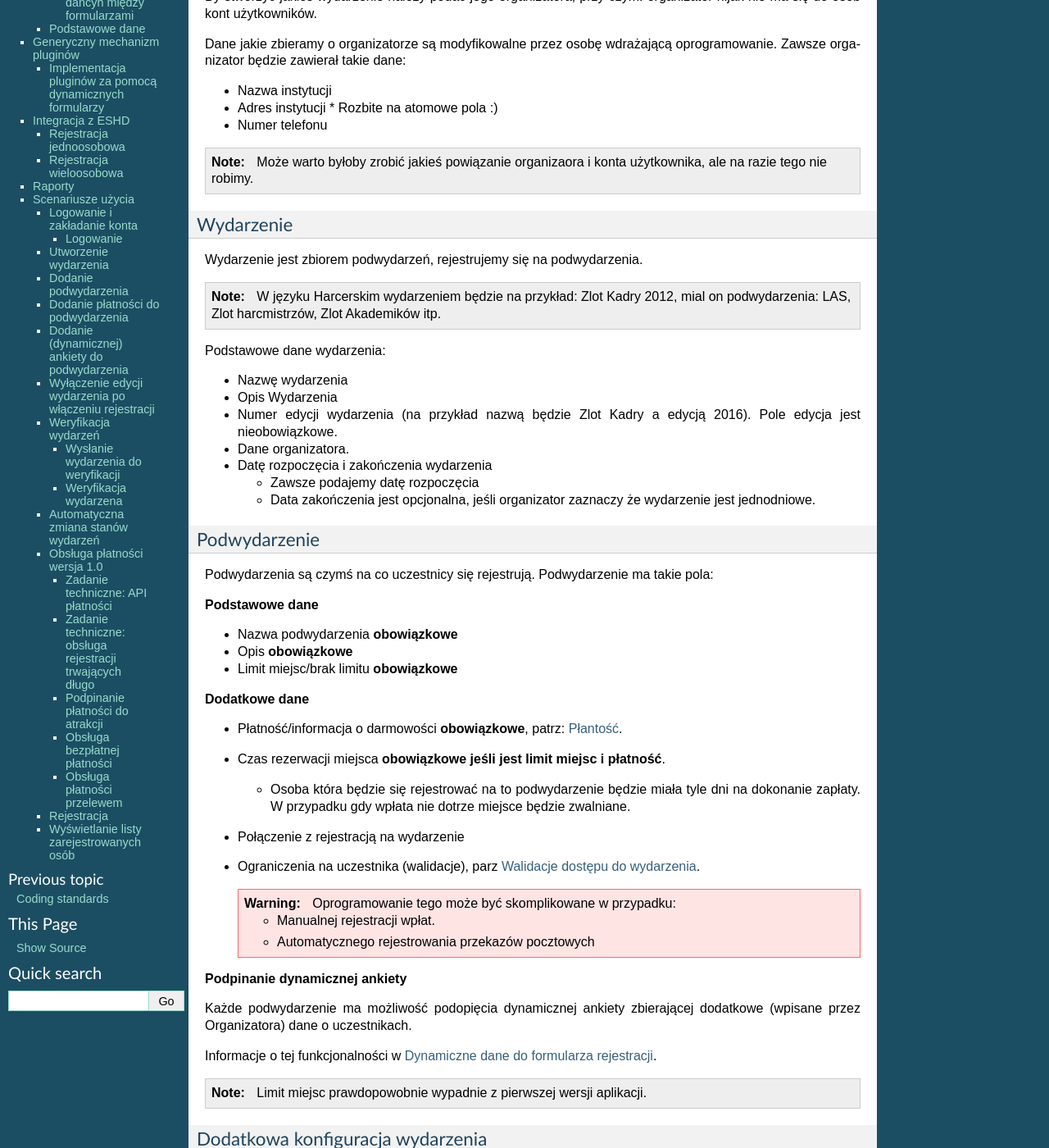
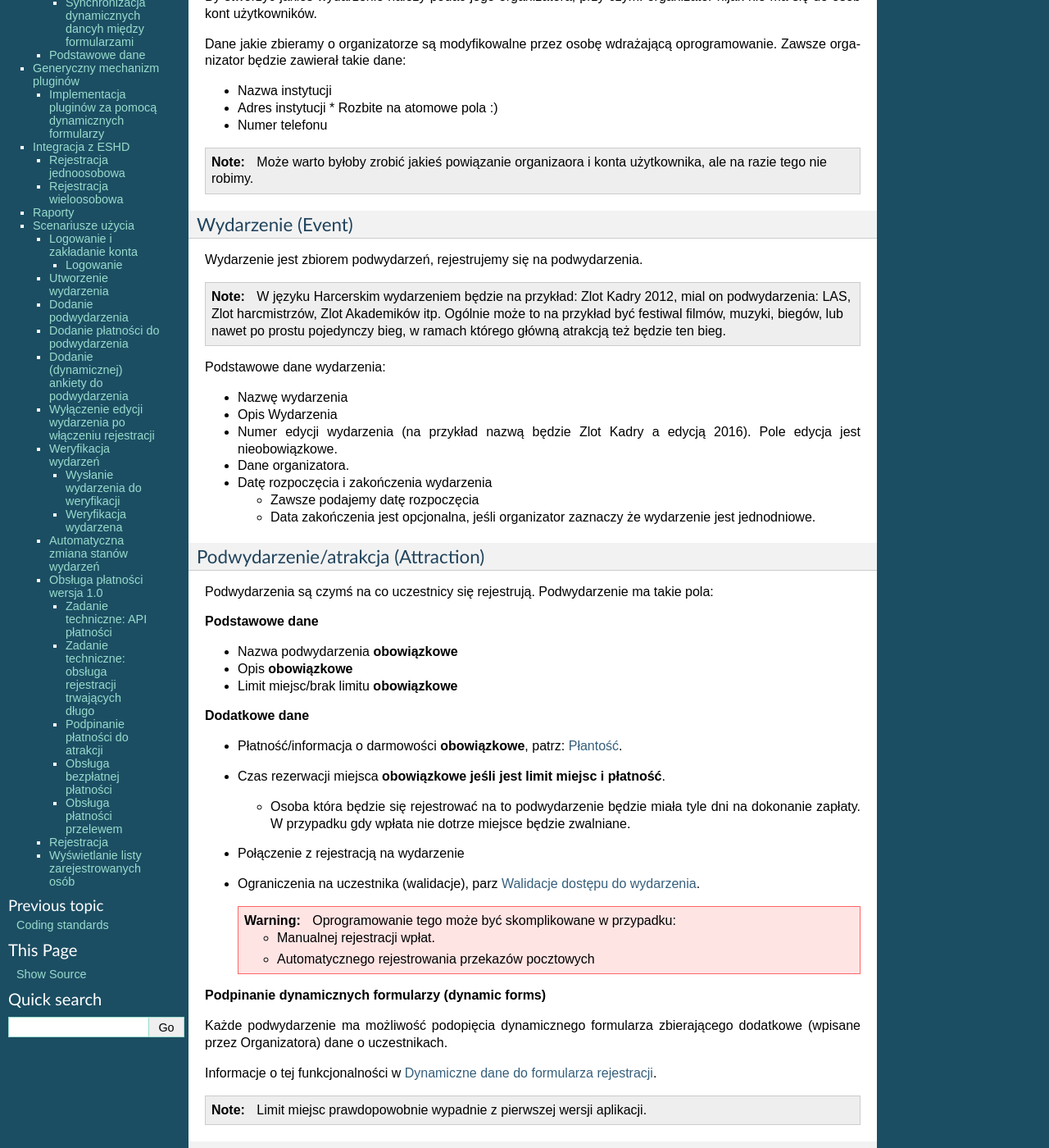
Before and after one commit to wnt-zhp/drigan, a Sphinx documentation site: the page built from docs/design/spec10.rst, in a window 1280 px wide and 1400 px high, scrolled down 607 px. Shown: the whole window at 82% size. Built offline with Sphinx 7.4.7, drawn with Linux system fonts in a browser that asks for light colours; pages that are not in the unit, such as notebooks, are missing from menus; some of the changed text lies outside the part shown.

Commit message:
#REJCEN-35 added english entities names

```diff
--- a/docs/design/spec10.rst
+++ b/docs/design/spec10.rst
@@ -50,8 +50,8 @@ oprogramowanie. Zawsze organizator będzie zawierał takie dane:
 
 .. _spec-v10-event:
 
-Wydarzenie
-**********
+Wydarzenie (Event)
+******************
 
 Wydarzenie jest zbiorem podwydarzeń, rejestrujemy się na podwydarzenia.
 
@@ -59,6 +59,9 @@ Wydarzenie jest zbiorem podwydarzeń, rejestrujemy się na podwydarzenia.
 
     W języku Harcerskim wydarzeniem będzie na przykład: Zlot Kadry 2012,
     mial on podwydarzenia: LAS, Zlot harcmistrzów, Zlot Akademików itp.
+    Ogólnie może to na przykład być festiwal filmów, muzyki, biegów, lub
+    nawet po prostu pojedynczy bieg, w ramach którego główną atrakcją
+    też będzie ten bieg.
 
 Podstawowe dane wydarzenia:
 
@@ -75,8 +78,8 @@ Podstawowe dane wydarzenia:
 
 .. _spec-v10-subevent:
 
-Podwydarzenie
-*************
+Podwydarzenie/atrakcja (Attraction)
+***********************************
 
 Podwydarzenia są czymś na co uczestnicy się rejestrują. Podwydarzenie ma takie pola:
 
@@ -105,9 +108,9 @@ Podwydarzenia są czymś na co uczestnicy się rejestrują. Podwydarzenie ma
         * Manualnej rejestracji wpłat.
         * Automatycznego rejestrowania przekazów pocztowych
 
-**Podpinanie dynamicznej ankiety**
+**Podpinanie dynamicznych formularzy (dynamic forms)**
 
-Każde podwydarzenie ma możliwość podopięcia dynamicznej ankiety zbierającej
+Każde podwydarzenie ma możliwość podopięcia dynamicznego formularza zbierającego
 dodatkowe (wpisane przez Organizatora) dane o uczestnikach.
 
 Informacje o tej funkcjonalności w :ref:`spec-v10-dynamic-forms`.
```
Also changed, not shown: other parts of docs/design/spec10.rst (+2 -2 lines).
